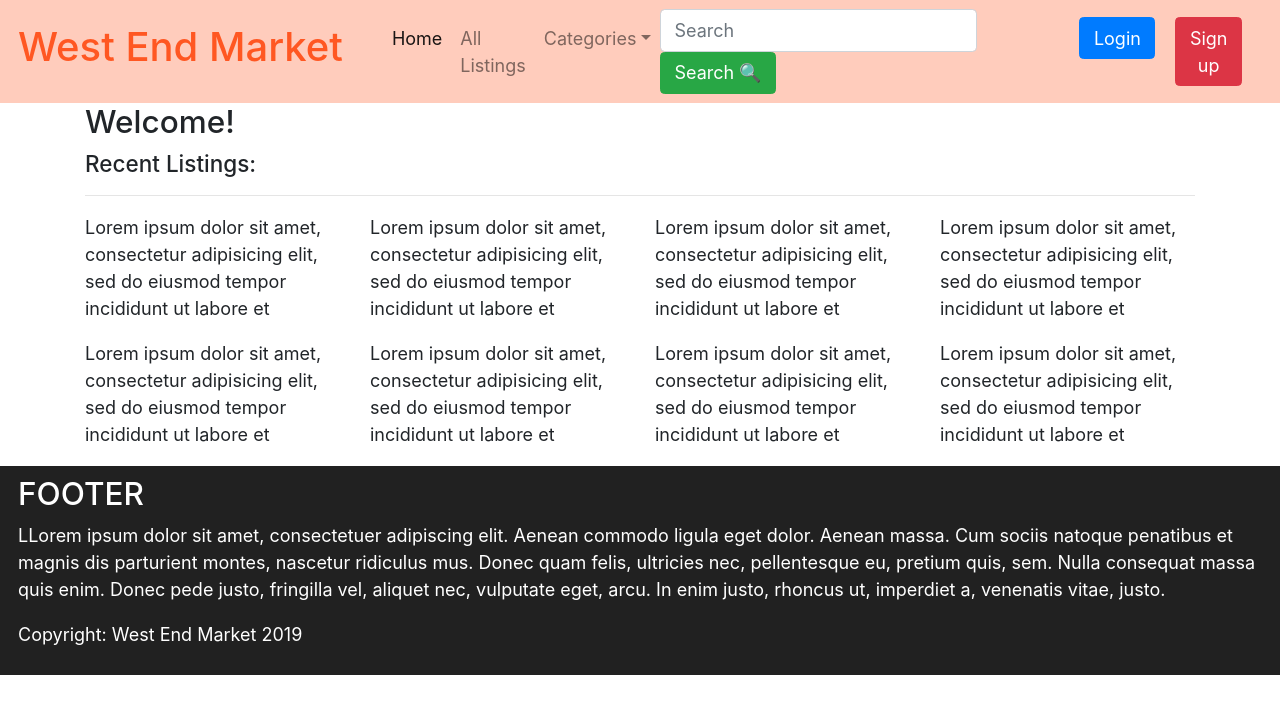
After one commit to Eftichios/west_end_market, a Django app: template west_end_market/templates/index.html in a window 1280 px wide. The commit adds this page. Shown: the top 714 px of the page. Run offline with Django 3.2, Linux system fonts and the light colour scheme; the template is opened without the code that fills it, so the values that code supplies are empty.

Commit message:
added index.html

```diff
--- a/west_end_market/templates/base.html
+++ b/west_end_market/templates/base.html
@@ -1,4 +1,6 @@
 <!doctype html>
+{% load staticfiles %}
+
 <html lang="en">
     <head>
         <meta charset="utf-8">
@@ -9,7 +11,12 @@
         <link href="https://fonts.googleapis.com/css?family=Lato:300i,400,700" rel="stylesheet">
         <link rel="stylesheet" type="text/css" href="resourses/css/styleaddons.css">
 
-        <title>Base template</title>
+        <title>
+            West End Market -
+            {% block title_block %}
+                West End Market Defult
+            {% endblock %}
+        </title>
     </head>
 
     <body>
@@ -59,41 +66,12 @@
             </nav>
         </div>
 
-        <!-- DUMMY TEXT CONTAINER -->
-        <!-- Will be replaced by other templates -->
-        <div class="container">
-            <h3>Welcome!</h3>
-            <h5>Recent Listings:</h5>
-            <hr>
-            <div class="row">
-                <div class="col-md-3">
-                  <p>Lorem ipsum dolor sit amet, consectetur adipisicing elit, sed do eiusmod tempor incididunt ut labore et </p>
-                </div>
-                <div class="col-md-3">
-                  <p>Lorem ipsum dolor sit amet, consectetur adipisicing elit, sed do eiusmod tempor incididunt ut labore et </p>
-                </div>
-                <div class="col-md-3">
-                  <p>Lorem ipsum dolor sit amet, consectetur adipisicing elit, sed do eiusmod tempor incididunt ut labore et </p>
-                </div>
-                <div class="col-md-3">
-                  <p>Lorem ipsum dolor sit amet, consectetur adipisicing elit, sed do eiusmod tempor incididunt ut labore et </p>
-                </div>
-            </div>
-            <div class="row">
-                <div class="col-md-3">
-                  <p>Lorem ipsum dolor sit amet, consectetur adipisicing elit, sed do eiusmod tempor incididunt ut labore et </p>
-                </div>
-                <div class="col-md-3">
-                  <p>Lorem ipsum dolor sit amet, consectetur adipisicing elit, sed do eiusmod tempor incididunt ut labore et </p>
-                </div>
-                <div class="col-md-3">
-                  <p>Lorem ipsum dolor sit amet, consectetur adipisicing elit, sed do eiusmod tempor incididunt ut labore et </p>
-                </div>
-                <div class="col-md-3">
-                  <p>Lorem ipsum dolor sit amet, consectetur adipisicing elit, sed do eiusmod tempor incididunt ut labore et </p>
-                </div>
-            </div>
+        <div>
+            {% block body_block %}
+
+            {% endblock %}
         </div>
+
 
         <div class="navbar footer" style="background-color: #212121;">
             <!-- DUMMY FOOTER TEXT -->
--- /dev/null
+++ b/west_end_market/templates/index.html
@@ -0,0 +1,40 @@
+{% extends 'base.html' %}
+{% load staticfiles %}
+
+{% block body_block %}
+        <!-- DUMMY TEXT CONTAINER -->
+        <!-- Will be replaced by other templates -->
+        <div class="container">
+            <h3>Welcome!</h3>
+            <h5>Recent Listings:</h5>
+            <hr>
+            <div class="row">
+                <div class="col-md-3">
+                  <p>Lorem ipsum dolor sit amet, consectetur adipisicing elit, sed do eiusmod tempor incididunt ut labore et </p>
+                </div>
+                <div class="col-md-3">
+                  <p>Lorem ipsum dolor sit amet, consectetur adipisicing elit, sed do eiusmod tempor incididunt ut labore et </p>
+                </div>
+                <div class="col-md-3">
+                  <p>Lorem ipsum dolor sit amet, consectetur adipisicing elit, sed do eiusmod tempor incididunt ut labore et </p>
+                </div>
+                <div class="col-md-3">
+                  <p>Lorem ipsum dolor sit amet, consectetur adipisicing elit, sed do eiusmod tempor incididunt ut labore et </p>
+                </div>
+            </div>
+            <div class="row">
+                <div class="col-md-3">
+                  <p>Lorem ipsum dolor sit amet, consectetur adipisicing elit, sed do eiusmod tempor incididunt ut labore et </p>
+                </div>
+                <div class="col-md-3">
+                  <p>Lorem ipsum dolor sit amet, consectetur adipisicing elit, sed do eiusmod tempor incididunt ut labore et </p>
+                </div>
+                <div class="col-md-3">
+                  <p>Lorem ipsum dolor sit amet, consectetur adipisicing elit, sed do eiusmod tempor incididunt ut labore et </p>
+                </div>
+                <div class="col-md-3">
+                  <p>Lorem ipsum dolor sit amet, consectetur adipisicing elit, sed do eiusmod tempor incididunt ut labore et </p>
+                </div>
+            </div>
+        </div>
+{% endblock %}
```
